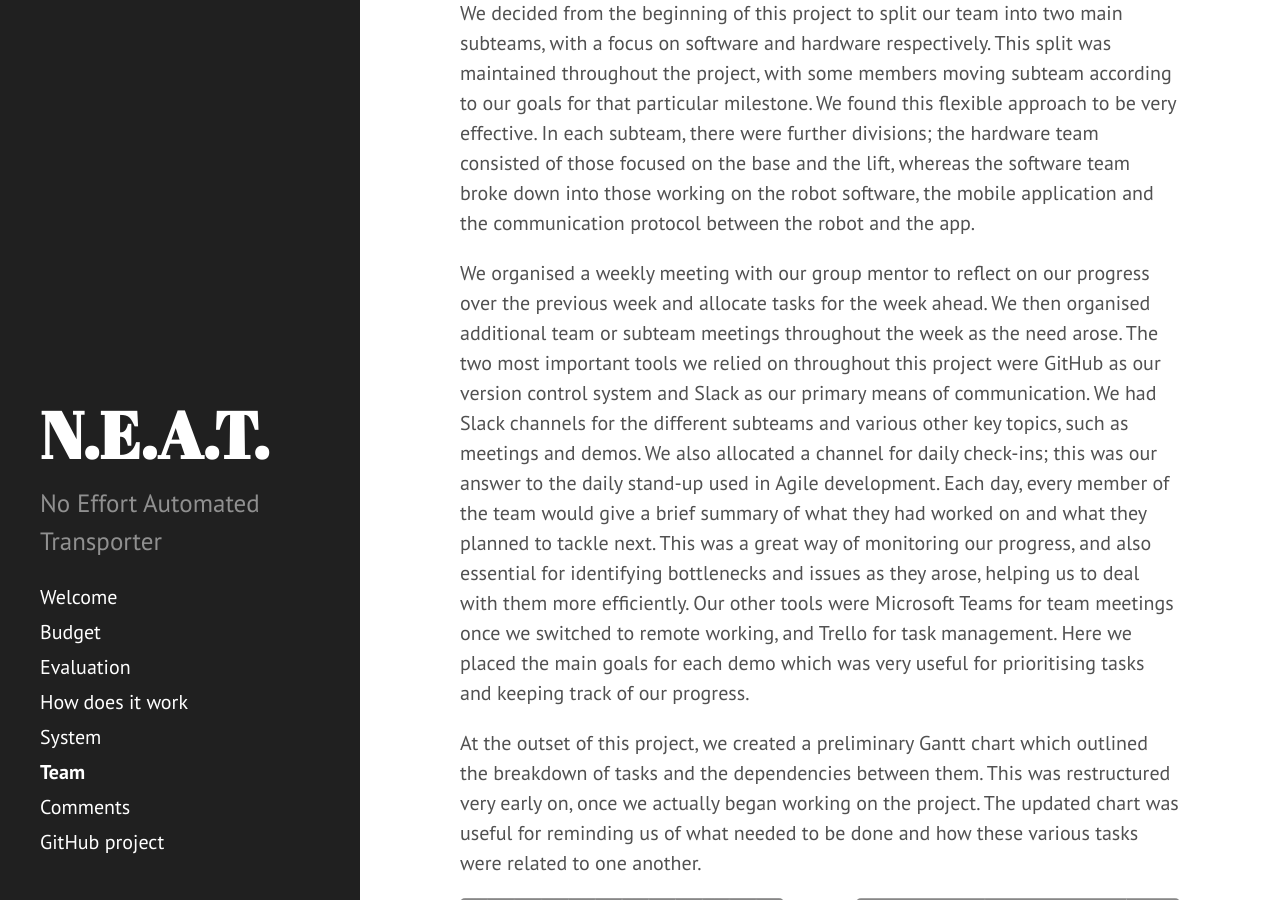
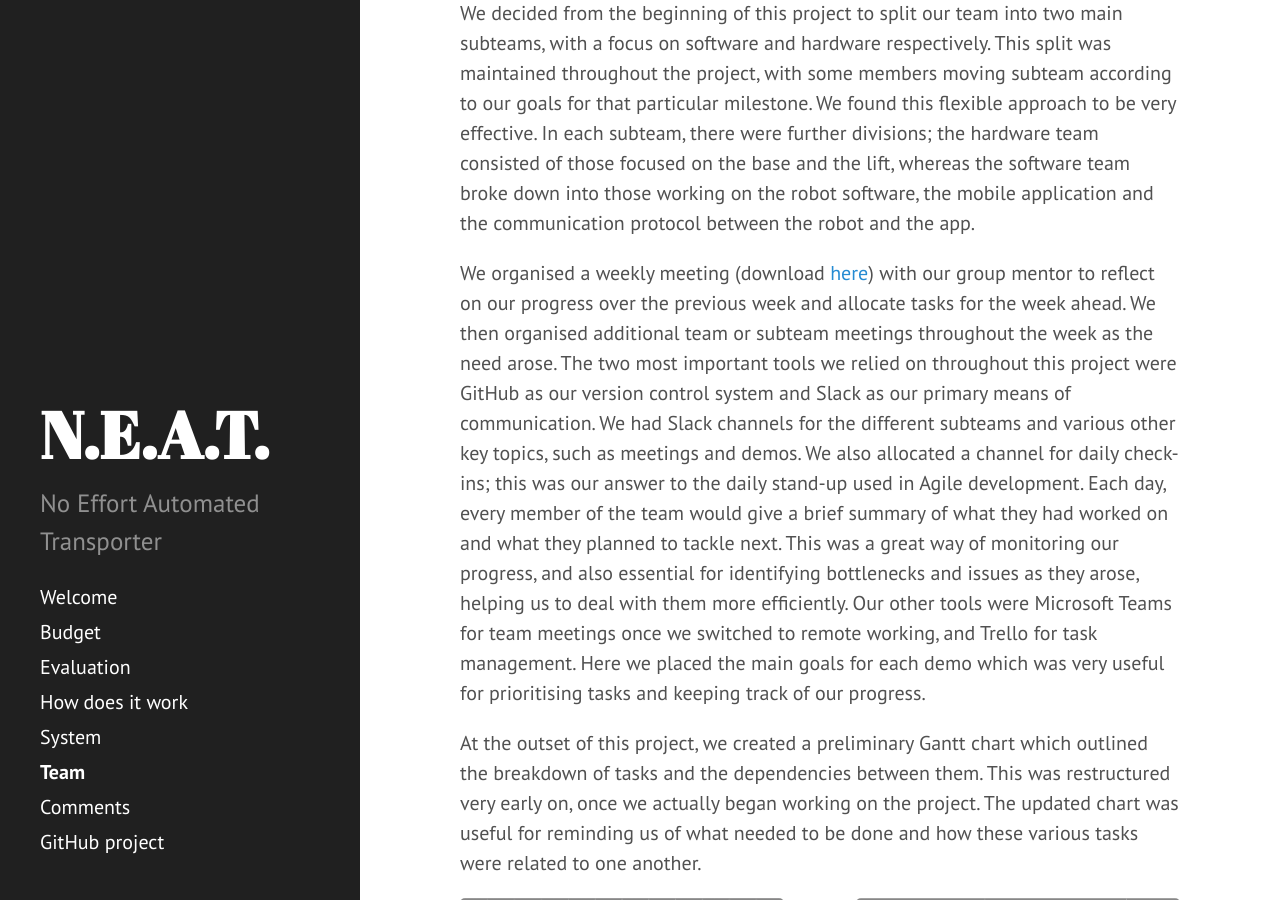
Before and after one commit to okapeng/sdp2020-group2, a Jekyll site: the page built from _pages/team.html, in a window 1280 px wide and 900 px high, scrolled down 6132 px. Built offline with Jekyll 4.4.1, drawn with Linux system fonts in a browser that asks for light colours.

Commit message:
add file download link

```diff
--- a/_pages/team.html
+++ b/_pages/team.html
@@ -67,15 +67,15 @@ permalink: /team/
     <div>
         <h1>Team Management</h1>
         <p>We decided from the beginning of this project to split our team into two main subteams, with a focus on software and hardware respectively. This split was maintained throughout the project, with some members moving subteam according to our goals for that particular milestone. We found this flexible approach to be very effective. In each subteam, there were further divisions; the hardware team consisted of those focused on the base and the lift, whereas the software team broke down into those working on the robot software, the mobile application and the communication protocol between the robot and the app.</p>
-        <p>We organised a weekly meeting with our group mentor to reflect on our progress over the previous week and allocate tasks for the week ahead. We then organised additional team or subteam meetings throughout the week as the need arose. The two most important tools we relied on throughout this project were GitHub as our version control system and Slack as our primary means of communication. We had Slack channels for the different subteams and various other key topics, such as meetings and demos. We also allocated a channel for daily check-ins; this was our answer to the daily stand-up used in Agile development. Each day, every member of the team would give a brief summary of what they had worked on and what they planned to tackle next. This was a great way of monitoring our progress, and also essential for identifying bottlenecks and issues as they arose, helping us to deal with them more efficiently. Our other tools were Microsoft Teams for team meetings once we switched to remote working, and Trello for task management. Here we placed the main goals for each demo which was very useful for prioritising tasks and keeping track of our progress.</p>
+        <p>We organised a weekly meeting (download <a href="/archive/meeting_notes.zip">here</a>) with our group mentor to reflect on our progress over the previous week and allocate tasks for the week ahead. We then organised additional team or subteam meetings throughout the week as the need arose. The two most important tools we relied on throughout this project were GitHub as our version control system and Slack as our primary means of communication. We had Slack channels for the different subteams and various other key topics, such as meetings and demos. We also allocated a channel for daily check-ins; this was our answer to the daily stand-up used in Agile development. Each day, every member of the team would give a brief summary of what they had worked on and what they planned to tackle next. This was a great way of monitoring our progress, and also essential for identifying bottlenecks and issues as they arose, helping us to deal with them more efficiently. Our other tools were Microsoft Teams for team meetings once we switched to remote working, and Trello for task management. Here we placed the main goals for each demo which was very useful for prioritising tasks and keeping track of our progress.</p>
         <p>At the outset of this project, we created a preliminary Gantt chart which outlined the breakdown of tasks and the dependencies between them. This was restructured very early on, once we actually began working on the project. The updated chart was useful for reminding us of what needed to be done and how these various tasks were related to one another.</p>
         <div>
             <fig style="width:45%; float: left; margin-right: 5px;">
-                <img src="/images/Gantt_chart_final.png" alt="initial gantt">
+                <a href="/images/Gantt_chart_final.png"><img src="/images/Gantt_chart_final.png" alt="initial gantt"></a>
                 <figcaption>Our initial Gantt chart, Jan 24th.</figcaption>
             </fig>
             <fig style="width:45%; float: right;">
-                <img src="/images/updated_gantt.png" alt="updated gantt">
+                <a href="/images/updated_gantt.png"><img src="/images/updated_gantt.png" alt="updated gantt"></a>
                 <figcaption>Our updated Gantt chart, Feb 5th.</figcaption>
             </fig>
         </div>
```
Also changed, not shown: _pages/system.html (+10 -31 lines).
